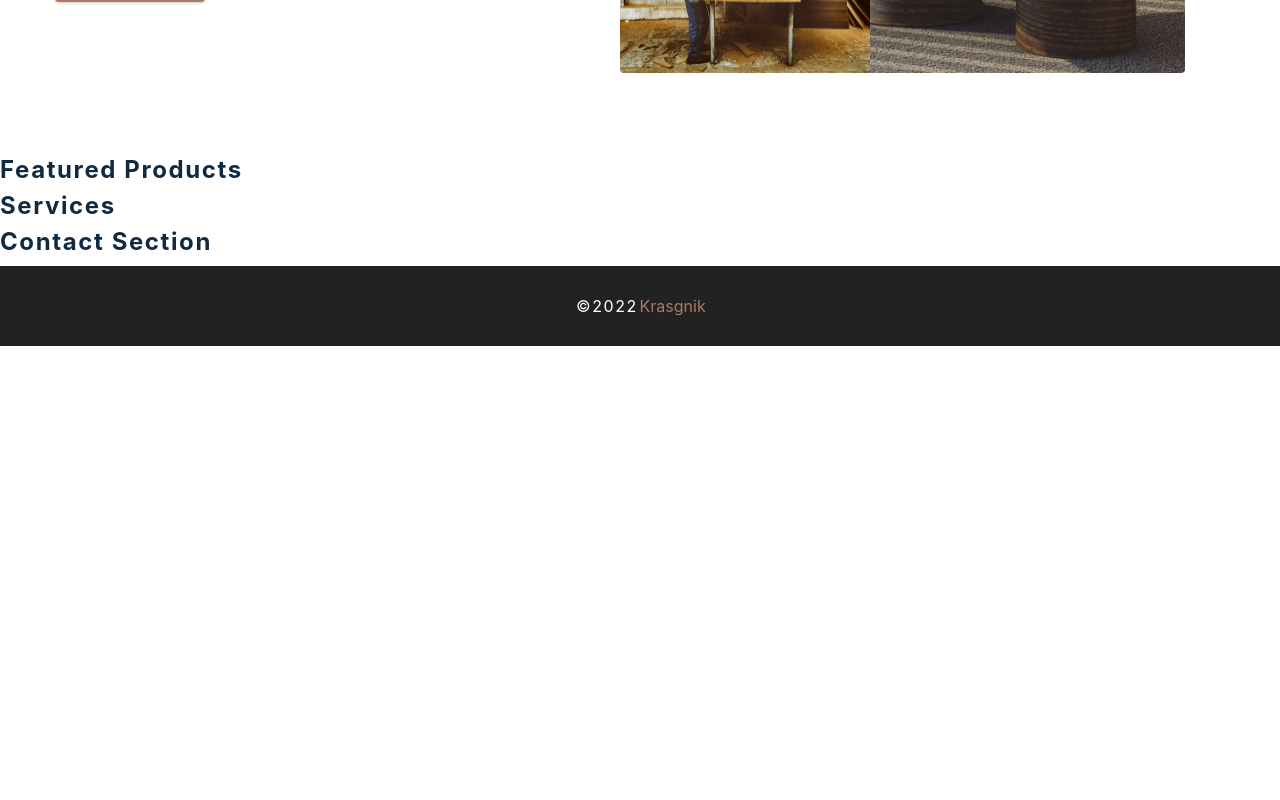
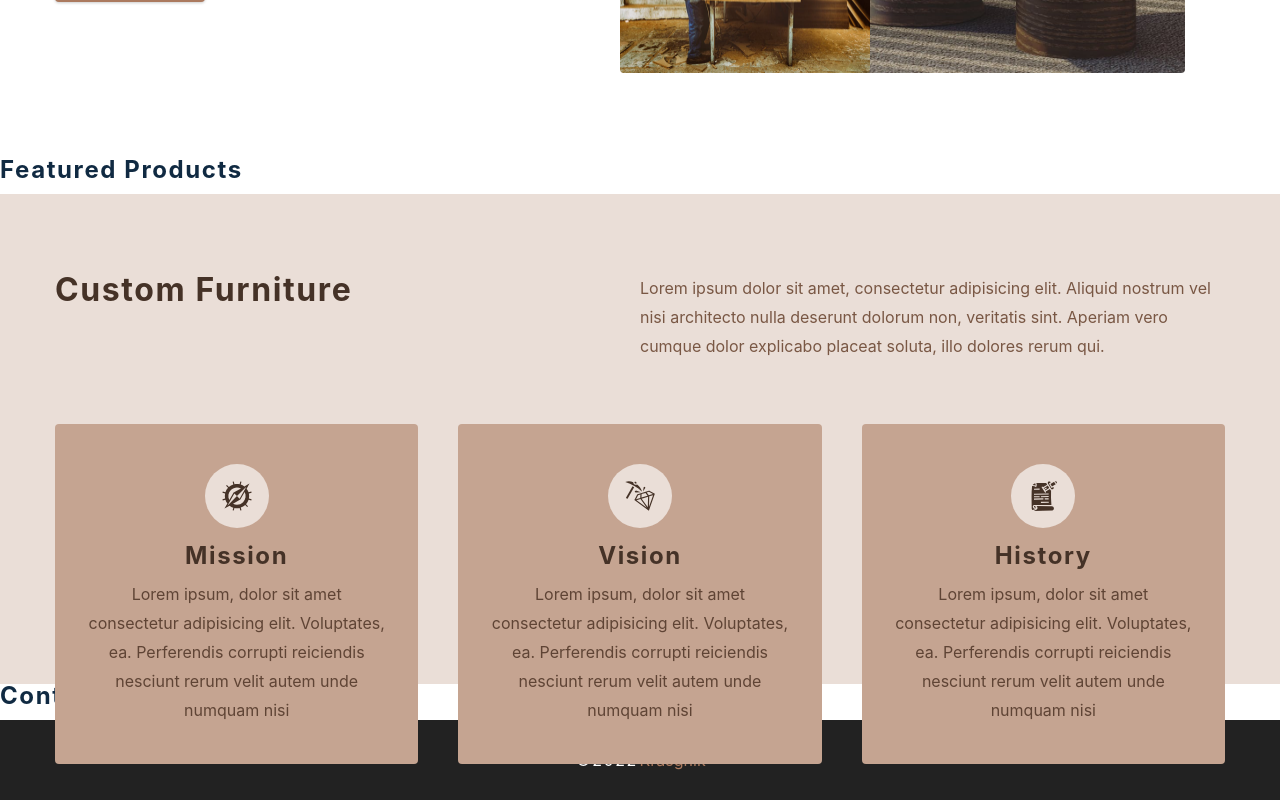
Before and after one commit to JoeBuydemDips/furniture-store-react, a React (Create React App) app: page / in a window 1280 px wide. Shown: the part 642-1442 px from the top of the page. Before the commit the page ends 988 px from the top, so only its background shows below. Built offline with nearby package versions, Linux system fonts and the light colour scheme.

Commit message:
Add Hero Page Services.

```diff
--- a/src/components/Services.js
+++ b/src/components/Services.js
@@ -1,10 +1,36 @@
-import React from 'react'
-import styled from 'styled-components'
-import { services } from '../utils/constants'
+import React from "react";
+import styled from "styled-components";
+import { services } from "../utils/constants";
 
 const Services = () => {
-  return <h4>services </h4>
-}
+  return (
+    <Wrapper>
+      <div className="section-center">
+        <article className="header">
+          <h3>custom furniture</h3>
+          <p>
+            Lorem ipsum dolor sit amet, consectetur adipisicing elit. Aliquid
+            nostrum vel nisi architecto nulla deserunt dolorum non, veritatis
+            sint. Aperiam vero cumque dolor explicabo placeat soluta, illo
+            dolores rerum qui.
+          </p>
+        </article>
+        <div className="services-center">
+          {services.map((service) => {
+            const { id, icon, text, title } = service;
+            return (
+              <article key={id} className="service">
+                <span className="icon">{icon}</span>
+                <h4>{title}</h4>
+                <p>{text}</p>
+              </article>
+            );
+          })}
+        </div>
+      </div>
+    </Wrapper>
+  );
+};
 
 const Wrapper = styled.section`
   h3,
@@ -68,5 +94,5 @@ const Wrapper = styled.section`
       transform: translateY(5rem);
     }
   }
-`
-export default Services
+`;
+export default Services;
```
